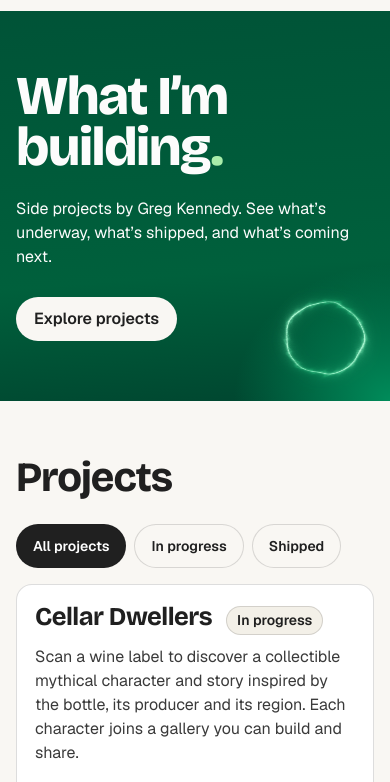
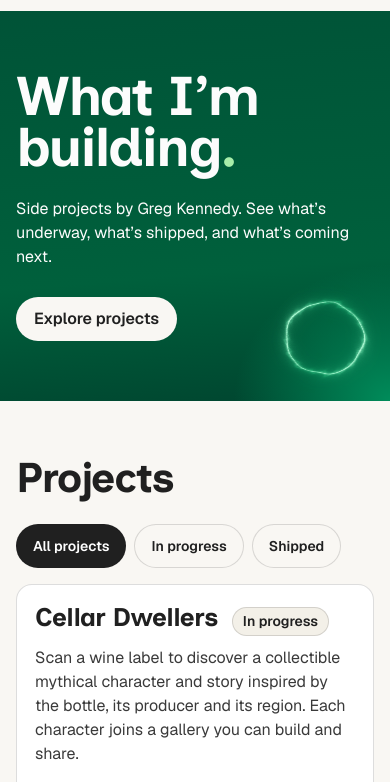
Before and after one commit to gkennedy1/build-a-thing, a plain HTML site: page docs/index.html in a window 390 px wide. Shown: the part 61-843 px from the top of the page. Drawn offline with Linux system fonts and the light colour scheme.

Commit message:
Set site headings in Inclusive Sans

```diff
--- a/docs/styles.css
+++ b/docs/styles.css
@@ -2,6 +2,13 @@
   font-family: 'Bricolage Grotesque';
   src: url('./fonts/bricolage-grotesque.woff2') format('woff2');
   font-weight: 400 800;
+  font-display: swap;
+}
+
+@font-face {
+  font-family: 'Inclusive Sans';
+  src: url('./fonts/inclusive-sans.woff2') format('woff2');
+  font-weight: 300 700;
   font-display: swap;
 }
 
@@ -23,7 +30,8 @@
   --hero-green: #003e2b;
   --pressed: #ad270c;
   --light: #fcfcfc;
-  --display: 'Bricolage Grotesque', Geist, system-ui, sans-serif;
+  --heading: 'Inclusive Sans', Geist, system-ui, sans-serif;
+  --wordmark: 'Bricolage Grotesque', Geist, system-ui, sans-serif;
   --sans: Geist, system-ui, sans-serif;
 }
 
@@ -53,7 +61,7 @@ a { color: inherit; text-underline-offset: .19em; }
 .site-header nav a { padding-inline: 12px; border-radius: 999px; }
 .site-header nav a:hover { background: var(--bone); }
 .site-header .github-link { border: 1px solid var(--line); padding-inline: 16px; }
-.wordmark { gap: 9px; font: 750 1.25rem/1 var(--display); letter-spacing: -.025em; }
+.wordmark { gap: 9px; font: 750 1.25rem/1 var(--wordmark); letter-spacing: -.025em; }
 .brand-mark { width: 20px; height: 20px; position: relative; }
 .brand-mark::before {
   content: '';
@@ -89,7 +97,7 @@ a { color: inherit; text-underline-offset: .19em; }
 .intro-copy { position: relative; z-index: 1; }
 .intro ::selection { background: #003d28; }
 .intro h1 {
-  font: 780 clamp(3.6rem, 8.6vw, 8rem)/.93 var(--display);
+  font: 700 clamp(3.6rem, 8.6vw, 8rem)/.93 var(--heading);
   letter-spacing: -.027em;
 }
 .intro h1 span { color: #a8edaa; }
@@ -134,7 +142,7 @@ a { color: inherit; text-underline-offset: .19em; }
 
 .projects { padding-block: clamp(3.5rem, 7vw, 6rem); }
 .section-title {
-  font: 740 clamp(2.6rem, 5vw, 4.5rem)/1 var(--display);
+  font: 700 clamp(2.6rem, 5vw, 4.5rem)/1 var(--heading);
   letter-spacing: -.025em;
   text-wrap: balance;
 }
@@ -155,7 +163,7 @@ a { color: inherit; text-underline-offset: .19em; }
 
 .project-body:only-child { grid-column: 1 / -1; }
 .project-heading { display: flex; align-items: baseline; flex-wrap: wrap; gap: 8px 14px; }
-.project-heading h3 { font: 720 clamp(1.6rem, 3vw, 2.25rem)/1.1 var(--display); letter-spacing: -.02em; }
+.project-heading h3 { font: 700 clamp(1.6rem, 3vw, 2.25rem)/1.1 var(--heading); letter-spacing: -.02em; }
 .project-body > p { color: var(--body); max-inline-size: 54ch; margin-block-start: 10px; }
 .status {
   border: 1px solid var(--line);
@@ -264,7 +272,7 @@ progress::-moz-progress-bar { background: var(--ink); border-radius: 999px; }
 .detail-header { max-inline-size: 70ch; }
 .detail-title { display: flex; align-items: baseline; flex-wrap: wrap; gap: 12px 20px; }
 .detail-title h1 {
-  font: 760 clamp(3rem, 8vw, 6rem)/.96 var(--display);
+  font: 700 clamp(3rem, 8vw, 6rem)/.96 var(--heading);
   letter-spacing: -.03em;
   overflow-wrap: anywhere;
 }
```
Also changed, not shown: docs/index.html (+1 -1 lines), docs/project.html (+1 -1 lines), docs/fonts/inclusive-sans-OFL.txt (added), docs/fonts/inclusive-sans.woff2 (added).
